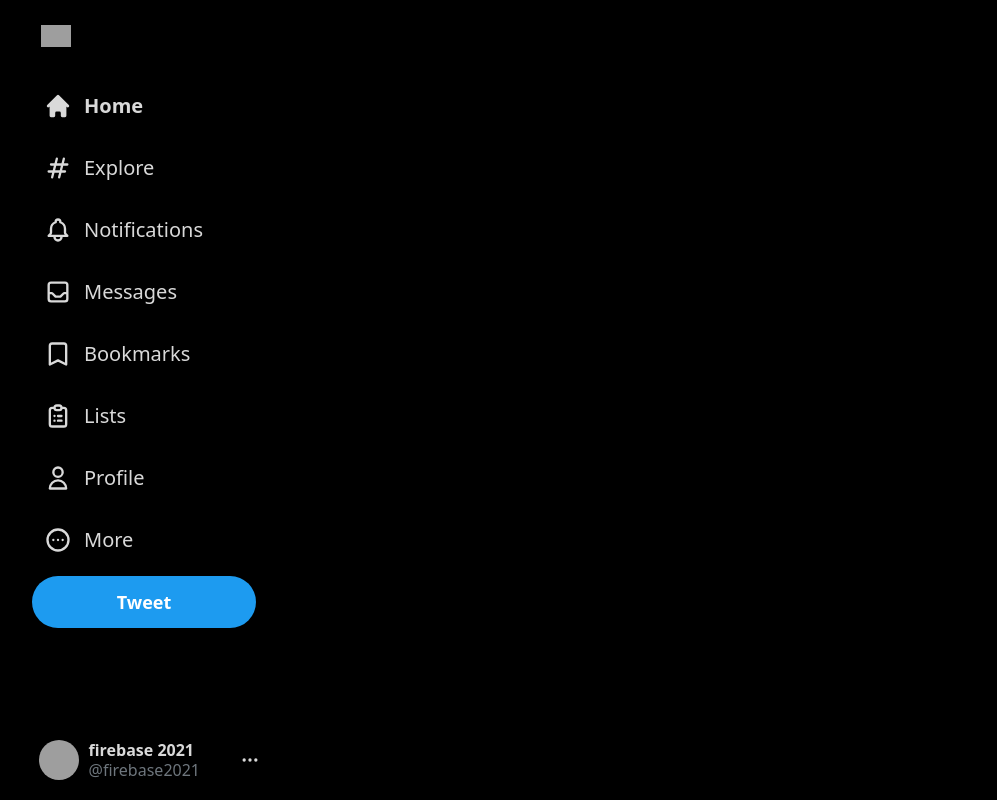
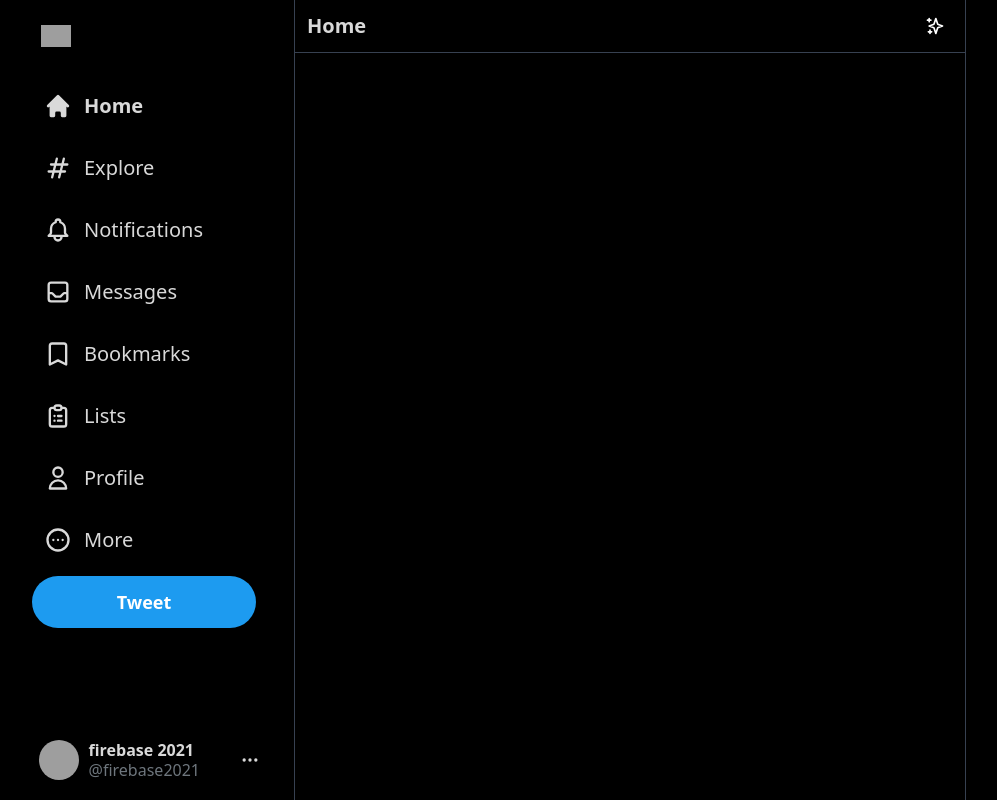
Before and after one commit to Jhersyvb/twitter-clone, a Next.js app: page / in a window 1280 px wide. Shown: the whole page, without its empty margins (76-1073 px from the left). Built offline with nearby package versions, Linux system fonts and the light colour scheme; grey boxes are pictures that could not be loaded.

Commit message:
Feed component

```diff
--- /dev/null
+++ b/components/Feed.js
@@ -0,0 +1,16 @@
+import { SparklesIcon } from '@heroicons/react/outline'
+
+function Feed() {
+  return (
+    <div className="text-white flex-grow border-l border-r border-gray-700 max-w-2xl sm:ml-[73px] xl:ml-[370px]">
+      <div className="text-[#d9d9d9] flex items-center sm:justify-between py-2 px-3 sticky top-0 z-50 bg-black border-b border-gray-700">
+        <h2 className="text-lg sm:text-xl font-bold">Home</h2>
+        <div className="hoverAnimation w-9 h-9 flex items-center justify-center xl:px-0 ml-auto">
+          <SparklesIcon className="h5 w-5 text-white" />
+        </div>
+      </div>
+    </div>
+  )
+}
+
+export default Feed
--- a/components/Sidebar.js
+++ b/components/Sidebar.js
@@ -10,7 +10,7 @@
   HashtagIcon,
   InboxIcon,
   UserIcon,
-} from '@heroicons/react/outline'
+} from '@heroicons/react/outline';
 
 function Sidebar() {
   return (
--- a/pages/index.js
+++ b/pages/index.js
@@ -1,4 +1,5 @@
 import Head from 'next/head'
+import Feed from '../components/Feed'
 import Sidebar from '../components/Sidebar'
 
 export default function Home() {
@@ -10,7 +11,7 @@
       </Head>
       <main className="bg-black min-h-screen flex max-w-[1500px] mx-auto">
         <Sidebar />
-        {/* Feed */}
+        <Feed />
         {/* Widgets */}
 
         {/* Modal */}
```
